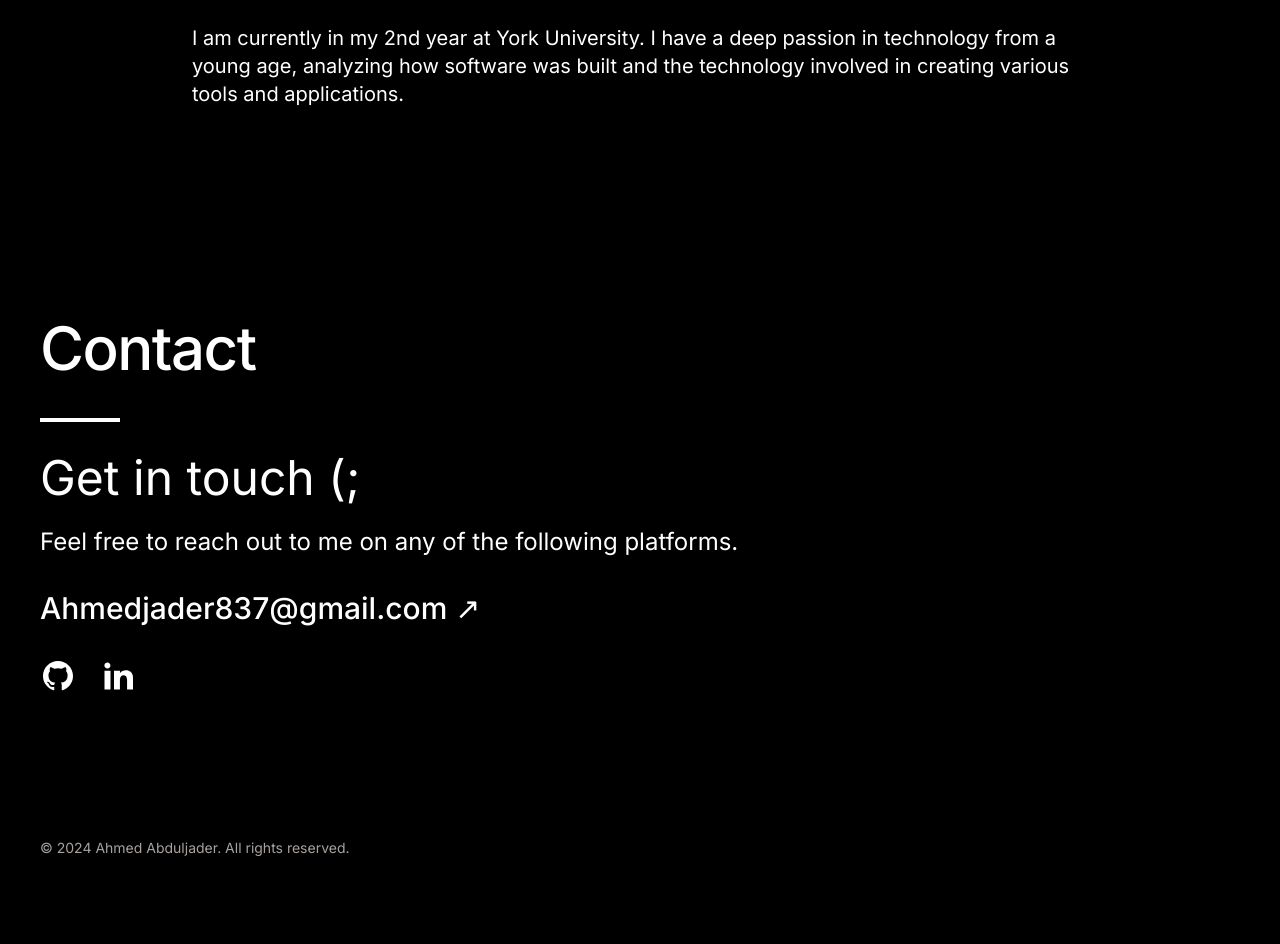
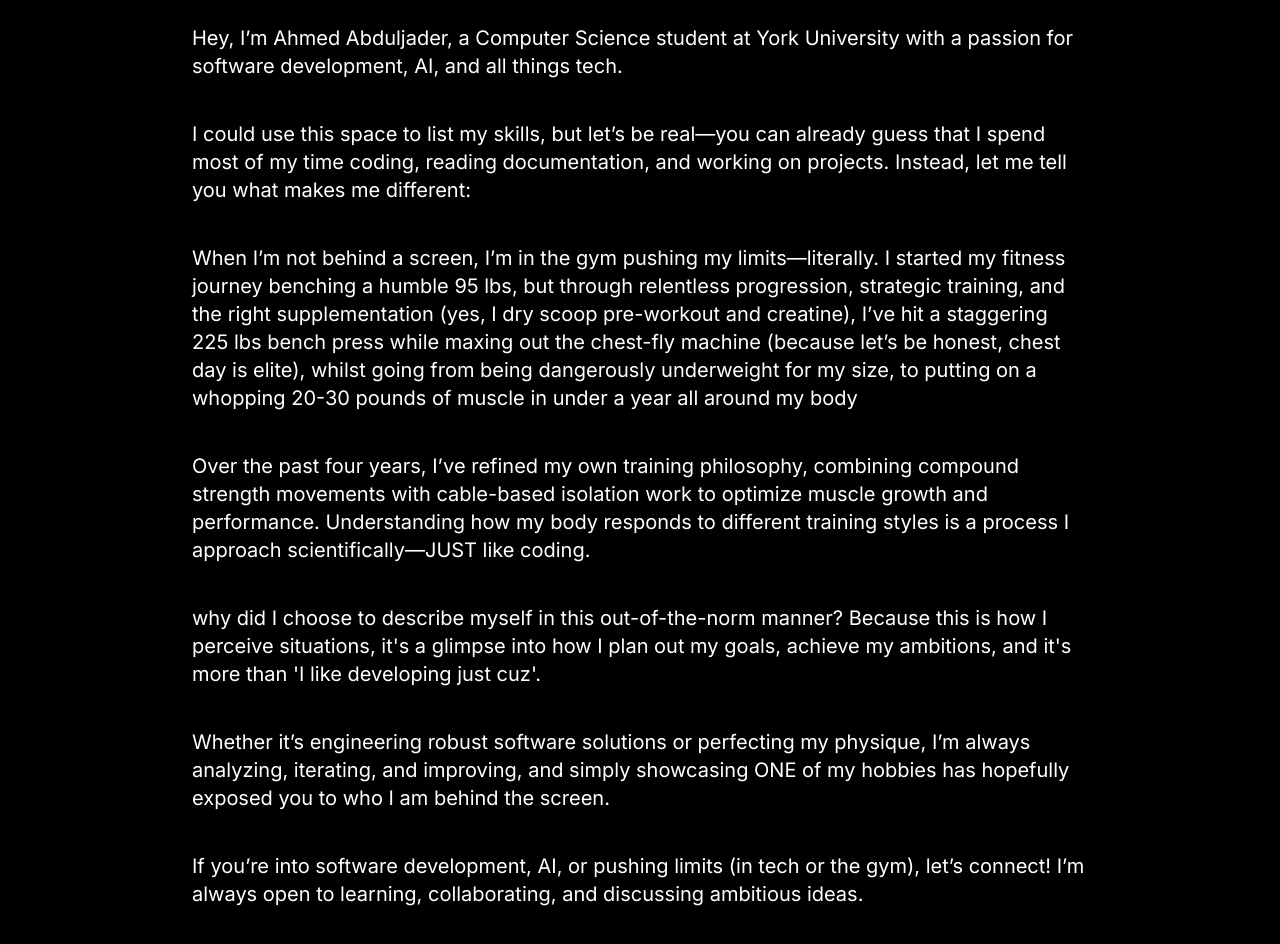
Before and after one commit to AhmedJader/portfolio, a React (Vite) app: page / in a window 1280 px wide. Shown: the part 2200-3144 px from the top of the page. Built offline with nearby package versions, Linux system fonts and the light colour scheme.

Commit message:
update ABOUT_CONTENT with personal introduction and fitness journey

```diff
--- a/src/constants/index.js
+++ b/src/constants/index.js
@@ -52,8 +52,13 @@ export const PROJECTS = [
 
 export const ABOUT_CONTENT = {
   paragraphs: [
-    "I am currently in my 2nd year at York University. I have a deep passion in technology from a young age, analyzing how software was built and the technology involved in creating various tools and applications.",
-    "",
+    "Hey, I’m Ahmed Abduljader, a Computer Science student at York University with a passion for software development, AI, and all things tech.",
+    "I could use this space to list my skills, but let’s be real—you can already guess that I spend most of my time coding, reading documentation, and working on projects. Instead, let me tell you what makes me different:",
+    "When I’m not behind a screen, I’m in the gym pushing my limits—literally. I started my fitness journey benching a humble 95 lbs, but through relentless progression, strategic training, and the right supplementation (yes, I dry scoop pre-workout and creatine), I’ve hit a staggering 225 lbs bench press while maxing out the chest-fly machine (because let’s be honest, chest day is elite), whilst going from being dangerously underweight for my size, to putting on a whopping 20-30 pounds of muscle in under a year all around my body",
+    "Over the past four years, I’ve refined my own training philosophy, combining compound strength movements with cable-based isolation work to optimize muscle growth and performance. Understanding how my body responds to different training styles is a process I approach scientifically—JUST like coding.",
+    "why did I choose to describe myself in this out-of-the-norm manner? Because this is how I perceive situations, it's a glimpse into how I plan out my goals, achieve my ambitions, and it's more than 'I like developing just cuz'.",
+    "Whether it’s engineering robust software solutions or perfecting my physique, I’m always analyzing, iterating, and improving, and simply showcasing ONE of my hobbies has hopefully exposed you to who I am behind the screen.",
+    "If you’re into software development, AI, or pushing limits (in tech or the gym), let’s connect! I’m always open to learning, collaborating, and discussing ambitious ideas.",
   ],
 };
 
```
